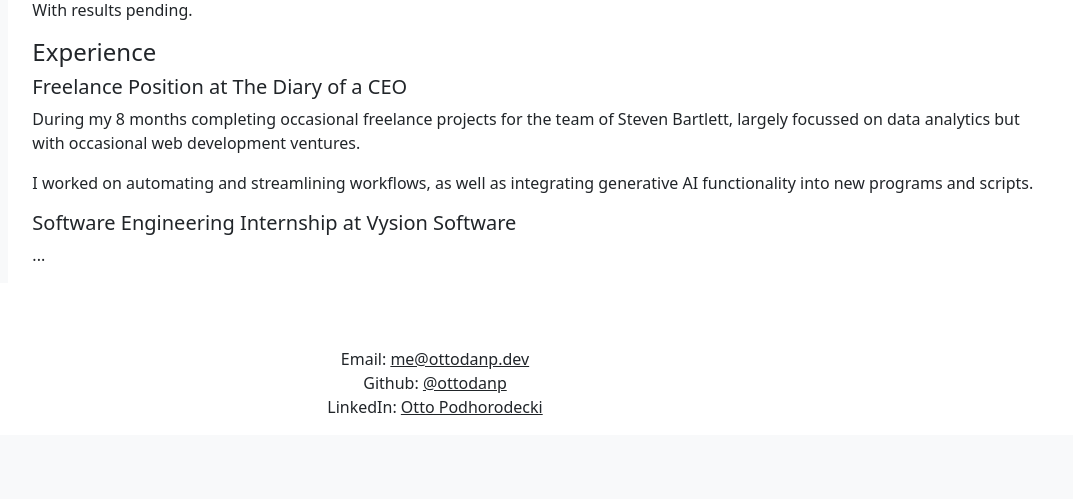
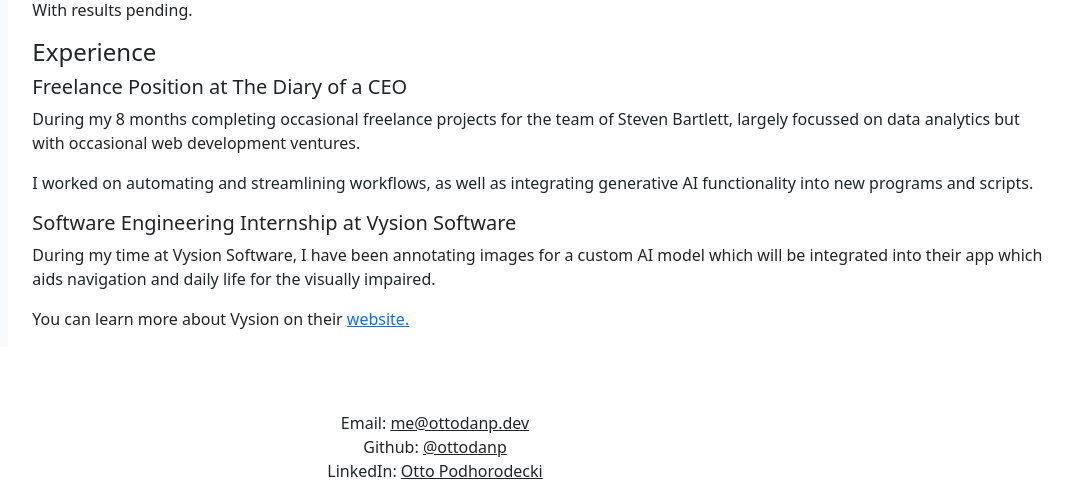
Before and after one commit to ottodanp/personal-website, a Flask app: template website/templates/about.html in a window 1280 px wide. Shown: the part 631-1130 px from the top of the page, without its empty margins (205-1278 px from the left). Before the commit the page ends 1046 px from the top, so only its background shows below. Run offline with Flask 3, Linux system fonts and the light colour scheme; the template is opened without the code that fills it, so the values that code supplies are empty; parts of the project's set-up code (start-up, migrations or seed data) failed here and were passed over.

Commit message:
content edit

```diff
--- a/website/templates/about.html
+++ b/website/templates/about.html
@@ -69,7 +69,9 @@
                 <p>I worked on automating and streamlining workflows, as well as integrating generative AI functionality
                     into new programs and scripts.</p>
                 <h5 id="vysion-internship">Software Engineering Internship at Vysion Software</h5>
-                <p>...</p>
+                <p>During my time at Vysion Software, I have been annotating images for a custom AI model which will be
+                    integrated into their app which aids navigation and daily life for the visually impaired.</p>
+                <p>You can learn more about Vysion on their <a href="https://www.vysion.software/">website.</a></p>
             </div>
         </main>
     </div>
--- a/website/templates/index.html
+++ b/website/templates/index.html
@@ -19,6 +19,9 @@
     <p>This website was made by me using Python's Flask framework and bootstrap, the source code can be found on <a
             href="https://github.com/ottodanp/personal-website">GitHub.</a></p>
 </section>
+<section class="container">
+    <h2>Please note that this website is a work in progress</h2>
+</section>
 
 {% include 'footer.html' %}
 </body>
```
